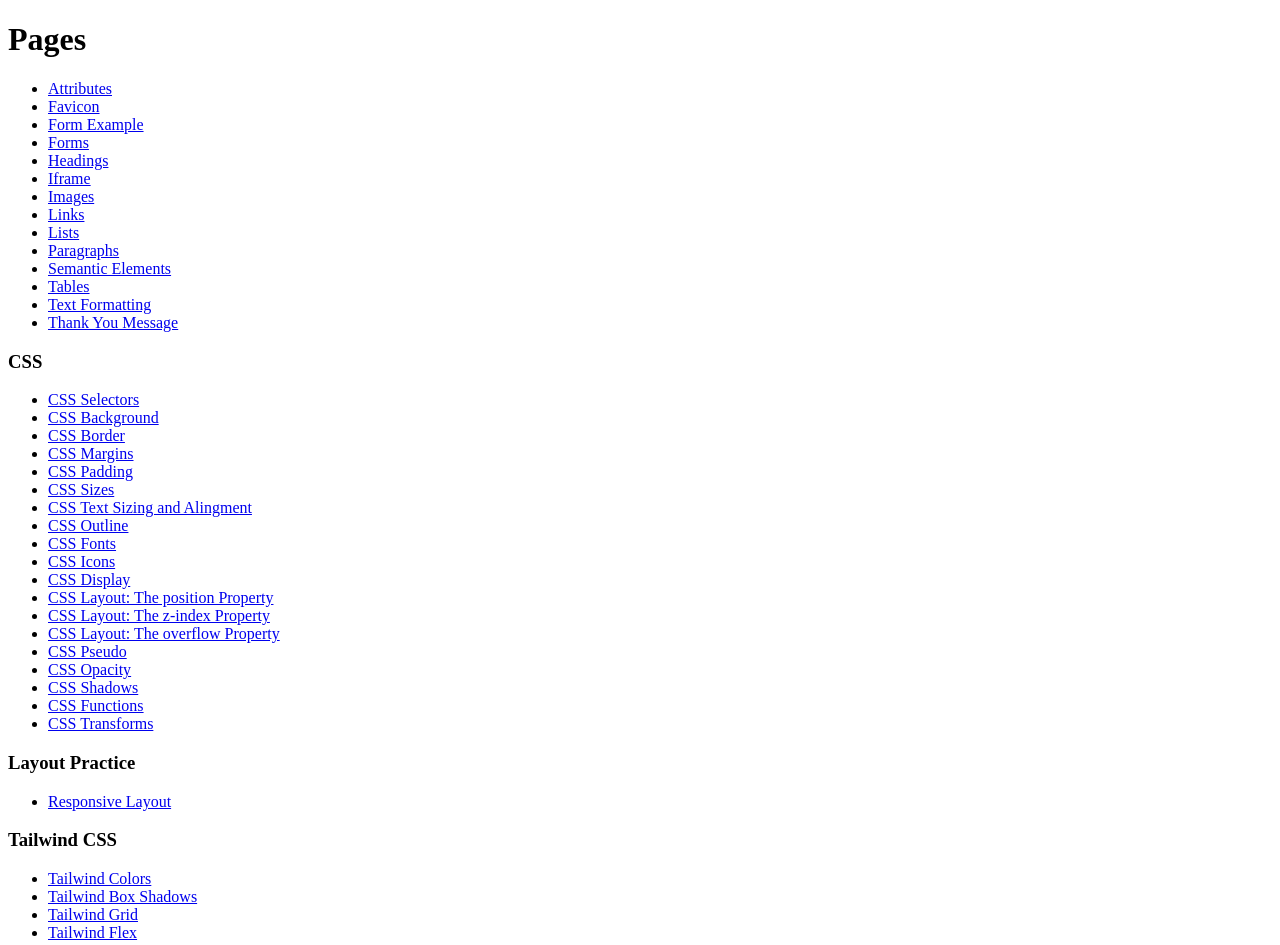
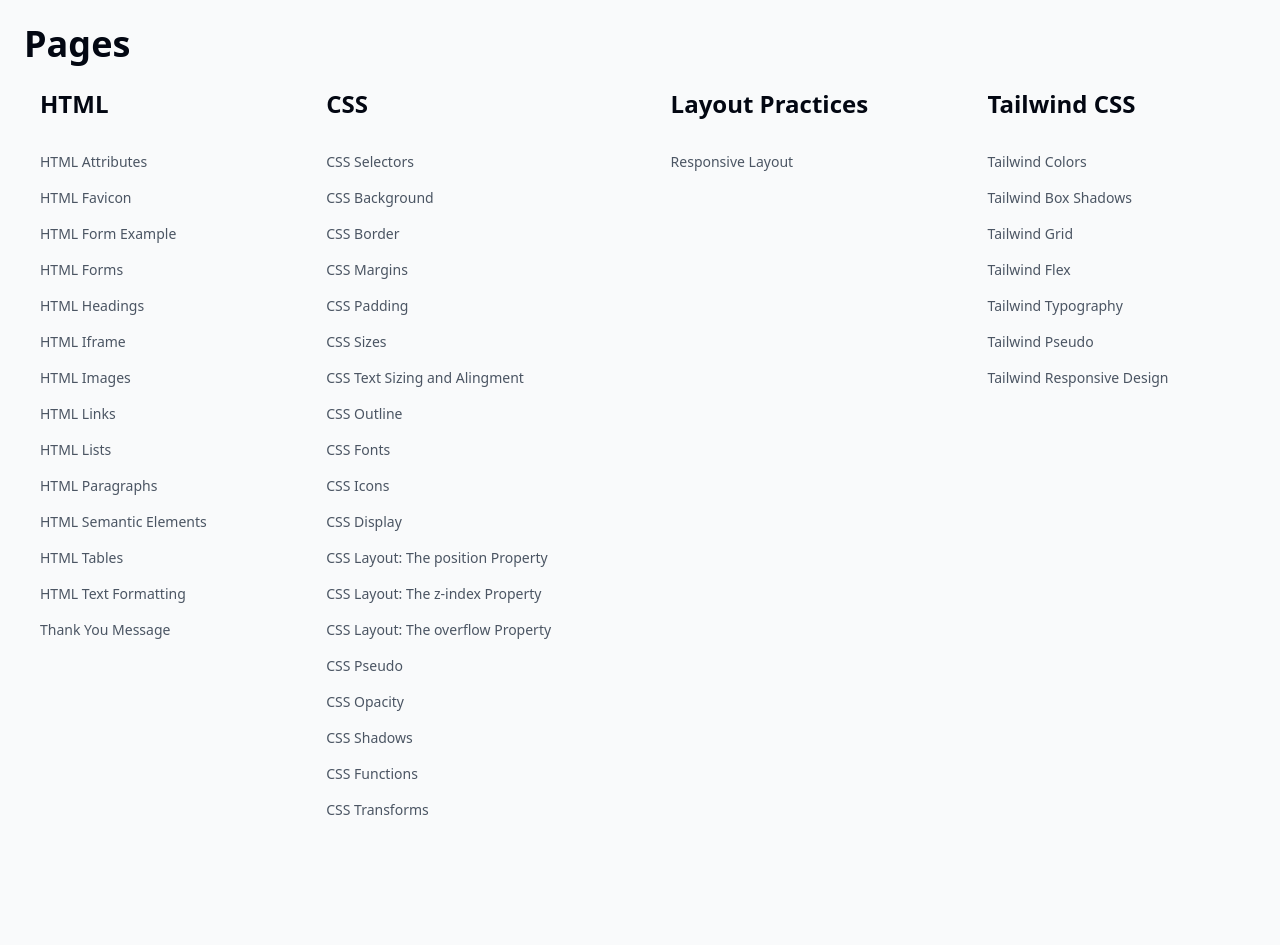
Before and after one commit to ozgurdayanir/Practices, a plain HTML site: page index.html in a window 1280 px wide. After the commit the page ends 852 px from the top, so only its background shows below. Drawn offline with nearby package versions, Linux system fonts and the light colour scheme.

Commit message:
tailwind practices completed.

```diff
--- a/index.html
+++ b/index.html
@@ -1,61 +1,89 @@
 <!DOCTYPE html>
 <html lang="tr">
+
 <head>
     <meta charset="UTF-8">
     <meta name="viewport" content="width=device-width, initial-scale=1.0">
     <title>Pages</title>
+    <script src="https://cdn.tailwindcss.com"></script>
 </head>
-<body>
-    <h1>Pages</h1>
-    <ul>
-        <li><a href="./attributes.html">Attributes</a></li>
-        <li><a href="./faviocon.html">Favicon</a></li>
-        <li><a href="./formexample.html">Form Example</a></li>
-        <li><a href="./forms.html">Forms</a></li>
-        <li><a href="./headings.html">Headings</a></li>
-        <li><a href="./iframe.html">Iframe</a></li>
-        <li><a href="./Images.html">Images</a></li>
-        <li><a href="./links.html">Links</a></li>
-        <li><a href="./Lists.html">Lists</a></li>
-        <li><a href="./paragraphs.html">Paragraphs</a></li>
-        <li><a href="./semanticelements.html">Semantic Elements</a></li>
-        <li><a href="./tables.html">Tables</a></li>
-        <li><a href="./textformatting.html">Text Formatting</a></li>
-        <li><a href="./thankyou.html">Thank You Message</a></li>
-    </ul>
-    <h3>CSS</h3>
-    <ul>
-        <li><a href="../Practices/CSS/selectors.html">CSS Selectors</a></li>
-        <li><a href="../Practices/CSS/background.html">CSS Background</a></li>
-        <li><a href="../Practices/CSS/border.html">CSS Border</a></li>
-        <li><a href="../Practices/CSS/margins.html">CSS Margins</a></li>
-        <li><a href="../Practices/CSS/padding.html">CSS Padding</a></li>
-        <li><a href="../Practices/CSS/sizes.html">CSS Sizes</a></li>
-        <li><a href="../Practices/CSS/texts.html">CSS Text Sizing and Alingment </a></li>
-        <li><a href="../Practices/CSS/otline.html">CSS Outline</a></li>
-        <li><a href="../Practices/CSS/fonts.html">CSS Fonts</a></li>
-        <li><a href="../Practices/CSS/icons.html">CSS Icons</a></li>
-        <li><a href="../Practices/CSS/display.html">CSS Display</a></li>
-        <li><a href="../Practices/CSS/positions.html">CSS Layout: The position Property</a></li>
-        <li><a href="../Practices/CSS/z-index.html">CSS Layout: The z-index Property</a></li>
-        <li><a href="../Practices/CSS/overflow.html">CSS Layout: The overflow Property</a></li>
-        <li><a href="../Practices/CSS/pseudo.html">CSS Pseudo</a></li>
-        <li><a href="../Practices/CSS/opacitiy.html">CSS Opacity</a></li>
-        <li><a href="../Practices/CSS/shadows.html">CSS Shadows</a></li>
-        <li><a href="../Practices/CSS/functions.html">CSS Functions</a></li>
-        <li><a href="../Practices/CSS/transforms.html">CSS Transforms</a></li>
-    </ul>
-    <h3>Layout Practice</h3>
-    <ul>
-        <li><a href="../Practices/Layout/index.html">Responsive Layout</a></li>
-    </ul>
-    <h3>Tailwind CSS</h3>
-    <ul>
-        <li><a href="./tailwindcss/colors.html">Tailwind Colors</a></li>
-        <li><a href="./tailwindcss/box-shadows.html">Tailwind Box Shadows</a></li>
-        <li><a href="./tailwindcss/grid.html">Tailwind Grid</a></li>
-        <li><a href="./tailwindcss/flex.html">Tailwind Flex</a></li>
-    </ul>
 
+<body class="bg-gray-50 dark:bg-gray-950">
+    <main class="container mx-auto p-6">
+        <h1 class="text-4xl font-bold text-gray-950 mb-6">Pages</h1>
+        <div class="flex gap-x-4">
+            <div class="flex-auto">
+                <h3 class="text-2xl font-bold text-gray-950 mb-6 px-4 dark:text-gray-50">HTML</h3>
+                <nav class="flex flex-col">
+                    <a href="./attributes.html">HTML Attributes</a>
+                    <a href="./faviocon.html">HTML Favicon</a>
+                    <a href="./formexample.html">HTML Form Example</a>
+                    <a href="./forms.html">HTML Forms</a>
+                    <a href="./headings.html">HTML Headings</a>
+                    <a href="./iframe.html">HTML Iframe</a>
+                    <a href="./Images.html">HTML Images</a>
+                    <a href="./links.html">HTML Links</a>
+                    <a href="./Lists.html">HTML Lists</a>
+                    <a href="./paragraphs.html">HTML Paragraphs</a>
+                    <a href="./semanticelements.html">HTML Semantic Elements</a>
+                    <a href="./tables.html">HTML Tables</a>
+                    <a href="./textformatting.html">HTML Text Formatting</a>
+                    <a href="./thankyou.html">Thank You Message</a>
+                </nav>
+            </div>
+            <div class="flex-auto">
+                <h3 class="text-2xl font-bold text-gray-950 mb-6 px-4 dark:text-gray-50">CSS</h3>
+                <nav class="flex flex-col">
+                        <a href="../Practices/CSS/selectors.html">CSS Selectors</a>
+                        <a href="../Practices/CSS/background.html">CSS Background</a>
+                        <a href="../Practices/CSS/border.html">CSS Border</a>
+                        <a href="../Practices/CSS/margins.html">CSS Margins</a>
+                        <a href="../Practices/CSS/padding.html">CSS Padding</a>
+                        <a href="../Practices/CSS/sizes.html">CSS Sizes</a>
+                        <a href="../Practices/CSS/texts.html">CSS Text Sizing and Alingment </a>
+                        <a href="../Practices/CSS/otline.html">CSS Outline</a>
+                        <a href="../Practices/CSS/fonts.html">CSS Fonts</a>
+                        <a href="../Practices/CSS/icons.html">CSS Icons</a>
+                        <a href="../Practices/CSS/display.html">CSS Display</a>
+                        <a href="../Practices/CSS/positions.html">CSS Layout: The position Property</a>
+                        <a href="../Practices/CSS/z-index.html">CSS Layout: The z-index Property</a>
+                        <a href="../Practices/CSS/overflow.html">CSS Layout: The overflow Property</a>
+                        <a href="../Practices/CSS/pseudo.html">CSS Pseudo</a>
+                        <a href="../Practices/CSS/opacitiy.html">CSS Opacity</a>
+                        <a href="../Practices/CSS/shadows.html">CSS Shadows</a>
+                        <a href="../Practices/CSS/functions.html">CSS Functions</a>
+                        <a href="../Practices/CSS/transforms.html">CSS Transforms</a>
+                </nav>
+            </div>
+
+            <div class="flex-auto">
+                <h3 class="text-2xl font-bold text-gray-950 mb-6 px-4 dark:text-gray-50">Layout Practices</h3>
+                <nav class="flex flex-col">
+                    <a href="../Practices/Layout/index.html">Responsive Layout</a>
+                </nav>
+            </div>
+
+            <div class="flex-auto">
+                <h3 class="text-2xl font-bold text-gray-950 mb-6 px-4 dark:text-gray-50">Tailwind CSS</h3>
+                <nav class="flex flex-col">
+                    <a href="./tailwindcss/colors.html">Tailwind Colors</a>
+                    <a href="./tailwindcss/box-shadows.html">Tailwind Box Shadows</a>
+                    <a href="./tailwindcss/grid.html">Tailwind Grid</a>
+                    <a href="./tailwindcss/flex.html">Tailwind Flex</a>
+                    <a href="./tailwindcss/typography.html">Tailwind Typography</a>
+                    <a href="./tailwindcss/pseudo.html">Tailwind Pseudo</a>
+                    <a href="./tailwindcss/responsive-design.html">Tailwind Responsive Design</a>
+                </nav>
+            </div>
+        </div>
+    </main>
+    <script>
+        var links = document.querySelectorAll('nav > a')
+
+        for (var link of links) {
+            link.classList = 'px-4 py-2 rounded text-sm text-gray-600 hover:text-gray-200 hover:bg-gray-950 dark:text-gray-400 dark:hover:text-gray-200 dark:hover:bg-gray-800';
+        }
+    </script>
 </body>
+
 </html>
```
Also changed, not shown: tailwindcss/pseudo.html (added, +27 -0 lines), tailwindcss/responsive-design.html (added, +29 -0 lines), tailwindcss/typography.html (added, +166 -0 lines).
